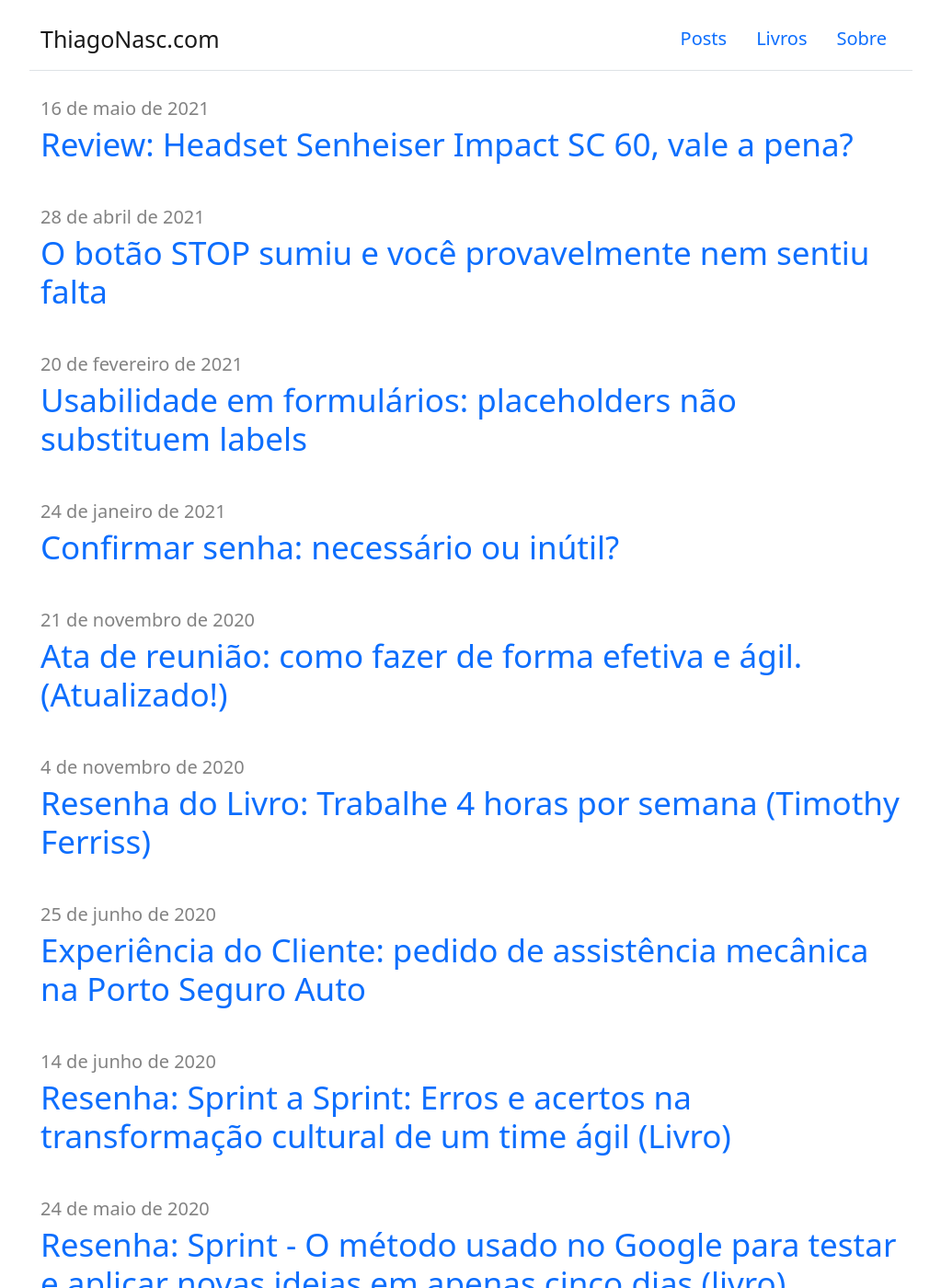
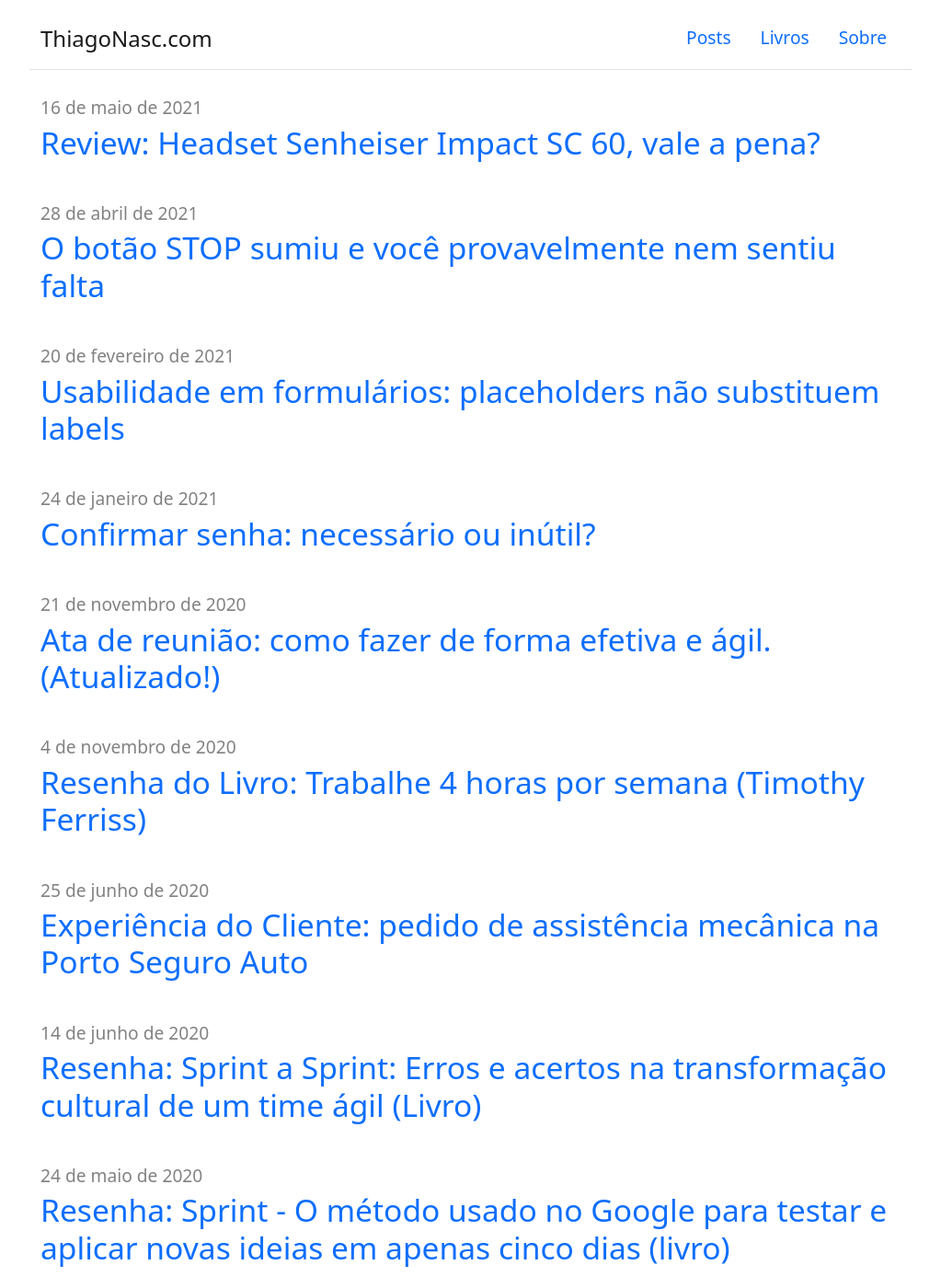
Before and after one commit to thiagonasc/thiagonasc.github.io, a Jekyll site: the page built from index.markdown, in a window 1280 px wide and 1400 px high. Shown: the whole window at 92% size, without its empty margins (128-1151 px from the left). Built offline with Jekyll 4.4.1, drawn with Linux system fonts in a browser that asks for light colours.

Commit message:
pequenas alteracoes e ajustes no layout

```diff
--- a/_includes/footer.html
+++ b/_includes/footer.html
@@ -2,17 +2,15 @@
   <div class="container border-top">
 
     <div class="row mt-5">
-      <div class="col-md-4">
-
+      <div class="col-md-6">
         <a class="link-dark text-decoration-none" href="{{ "/" | relative_url }}" aria-label="Bootstrap">
           <span class="fs-4">{{ site.title | escape }}</span>
         </a>
         <p class="text-muted">
           {{- site.description | escape -}}</p>
         </p>
-
       </div>
-      <div class="col-md-3 offset-md-2">
+      <div class="col-md-2 offset-md-1">
         <h5>Site</h5>
         {%- if page_paths -%}
         <ul class="list-unstyled text-small">
@@ -38,10 +36,10 @@
     </div>
 
     <div class="row my-4">
-      <div class="col-6">
+      <div class="col-9">
         <small class="text-muted">&copy; 2013-2021 • Desenvolvido com ♥ utilizando <a href="https://jekyllrb.com/" target="_blank">Jekyll</a> e <a href="https://getbootstrap.com/" target="_blank">Bootstrap</a></small>
       </div>
-      <div class="col-6 text-end">
+      <div class="col-3 text-end">
         <a href="#topo">Voltar ao topo ↑</a>
       </div>
     </div>
--- a/_sass/bootstrap/_variables.scss
+++ b/_sass/bootstrap/_variables.scss
@@ -425,7 +425,8 @@
 // $font-size-root effects the value of `rem`, which is used for as well font sizes, paddings and margins
 // $font-size-base effects the font size of the body text
 $font-size-root:              null !default;
-$font-size-base:              1.25rem !default; // Assumes the browser default, typically `16px`
+$font-size-base:              1.2rem !default; // Assumes the browser default, typically `16px`
+// ORIGINAL-------------------1 rem !default;
 $font-size-sm:                $font-size-base * .875 !default;
 $font-size-lg:                $font-size-base * 1.25 !default;
 
@@ -438,6 +439,7 @@
 $font-weight-base:            $font-weight-normal !default;
 
 $line-height-base:            1.8 !default;
+// ORIGINAL ----------------- 1.5 !default
 $line-height-sm:              1.25 !default;
 $line-height-lg:              2 !default;
 
```
